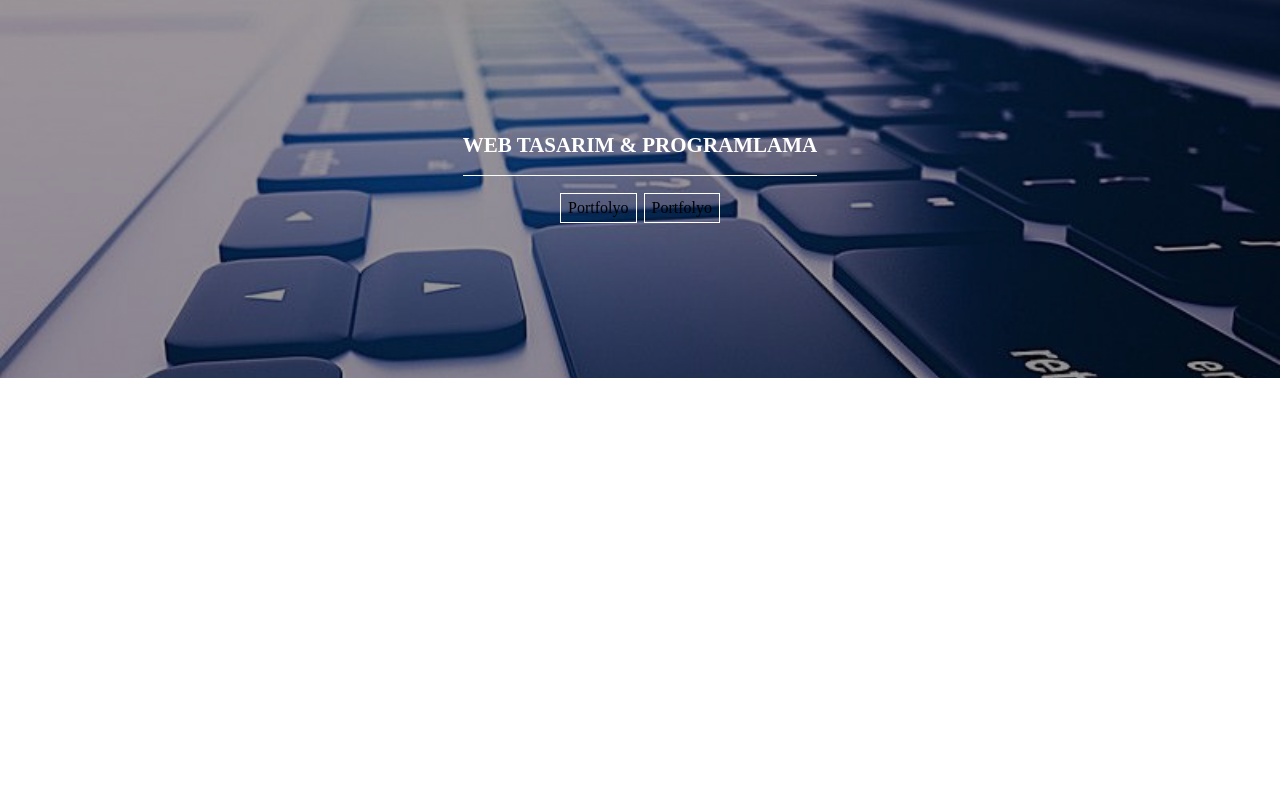
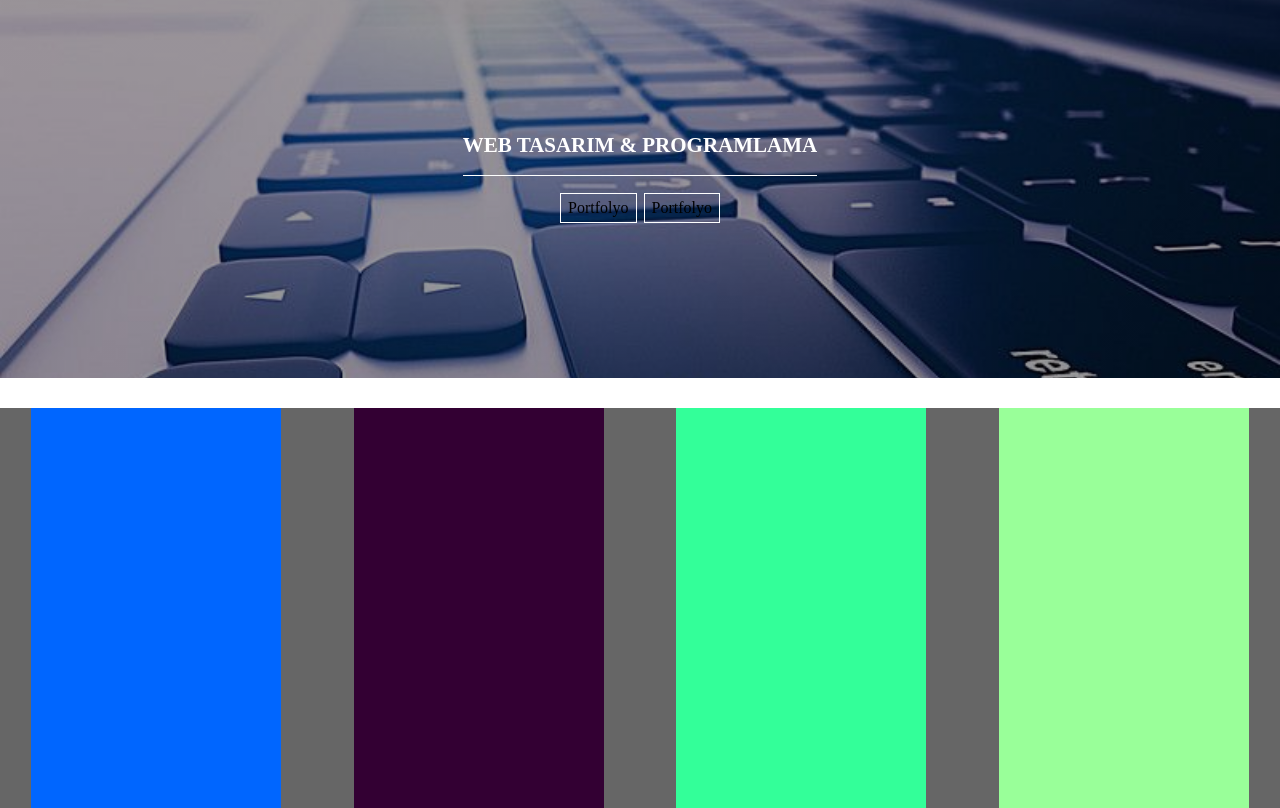
Before and after one commit to bistisparta/uyg1, a plain HTML site: page index.html in a window 1280 px wide. Shown: the part 122-930 px from the top of the page. Before the commit the page ends 800 px from the top, so only its background shows below. Drawn offline with Linux system fonts and the light colour scheme.

Commit message:
dersler satırı eklendi

```diff
--- a/header-stil.css
+++ b/header-stil.css
@@ -42,6 +42,7 @@ transition:0.3s;
 background-color:#fff;
 color:#073f68;
 cursor:pointer;
+padding:5px 20px;
 }
 
 .menu .link{
@@ -86,3 +87,35 @@ border-bottom :1px solid #fff;
 margin-bottom:17px;
 padding-bottom:17px;
 }
+
+.dersler{
+display:flex;
+justify-content:space-around;
+margin-top:30px;
+background-color:#666;
+gap:10px;
+}
+
+.ders1{
+width:250px;
+height:400px;
+background-color:#06F;
+}
+
+.ders2{
+width:250px;
+height:400px;
+background-color:#303;
+}
+
+.ders3{
+width:250px;
+height:400px;
+background-color:#3F9;
+}
+
+.ders4{
+width:250px;
+height:400px;
+background-color:#9F9;
+}
--- a/index.html
+++ b/index.html
@@ -29,5 +29,13 @@
     </div>
 </div>
 
+<div class="dersler">
+	<div class="ders1" ></div>
+    <div class="ders2" ></div>
+    <div class="ders3" ></div>
+    <div class="ders4" ></div>
+</div>
+
+
 </body>
 </html>
```
Lines whose indentation alone changed are shown as unchanged.
